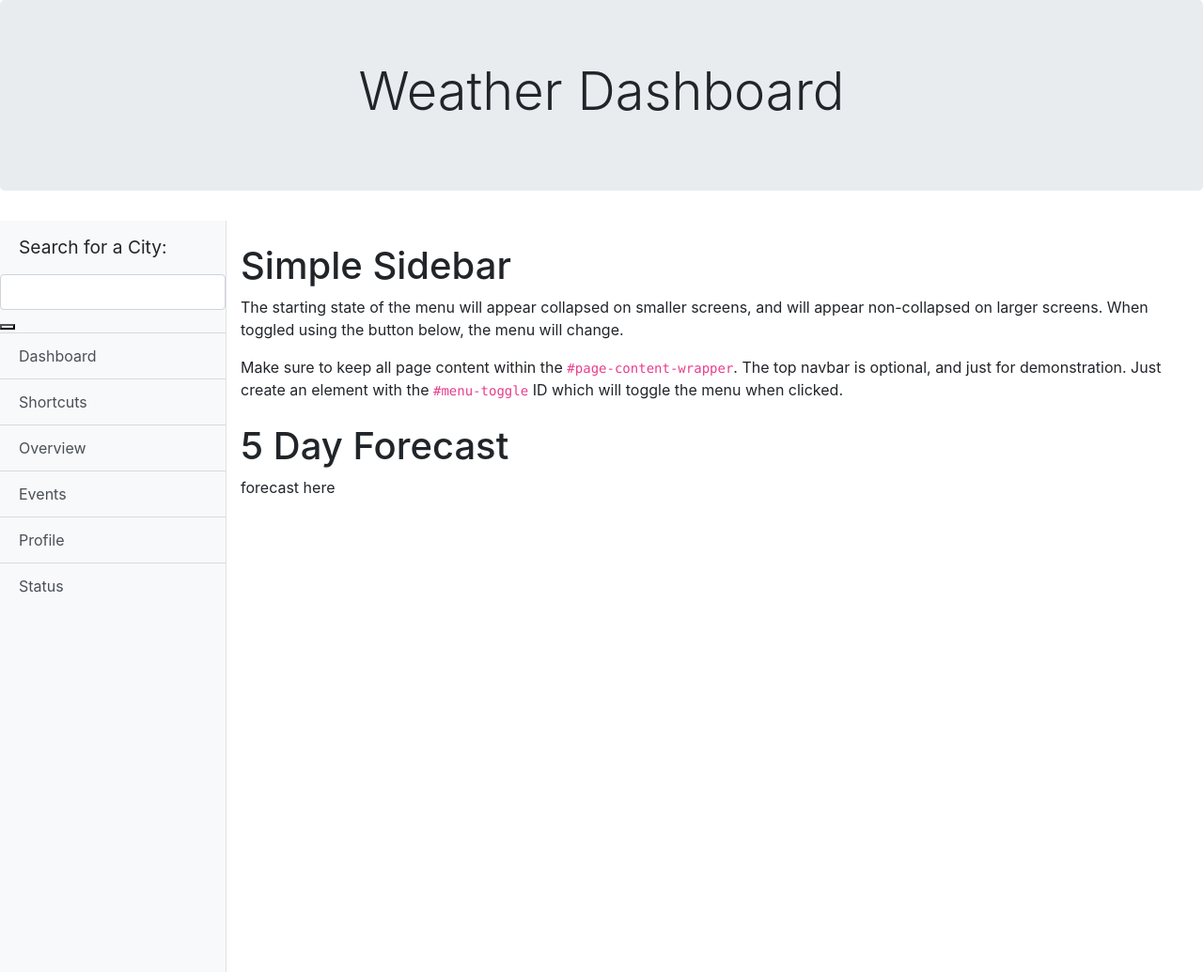
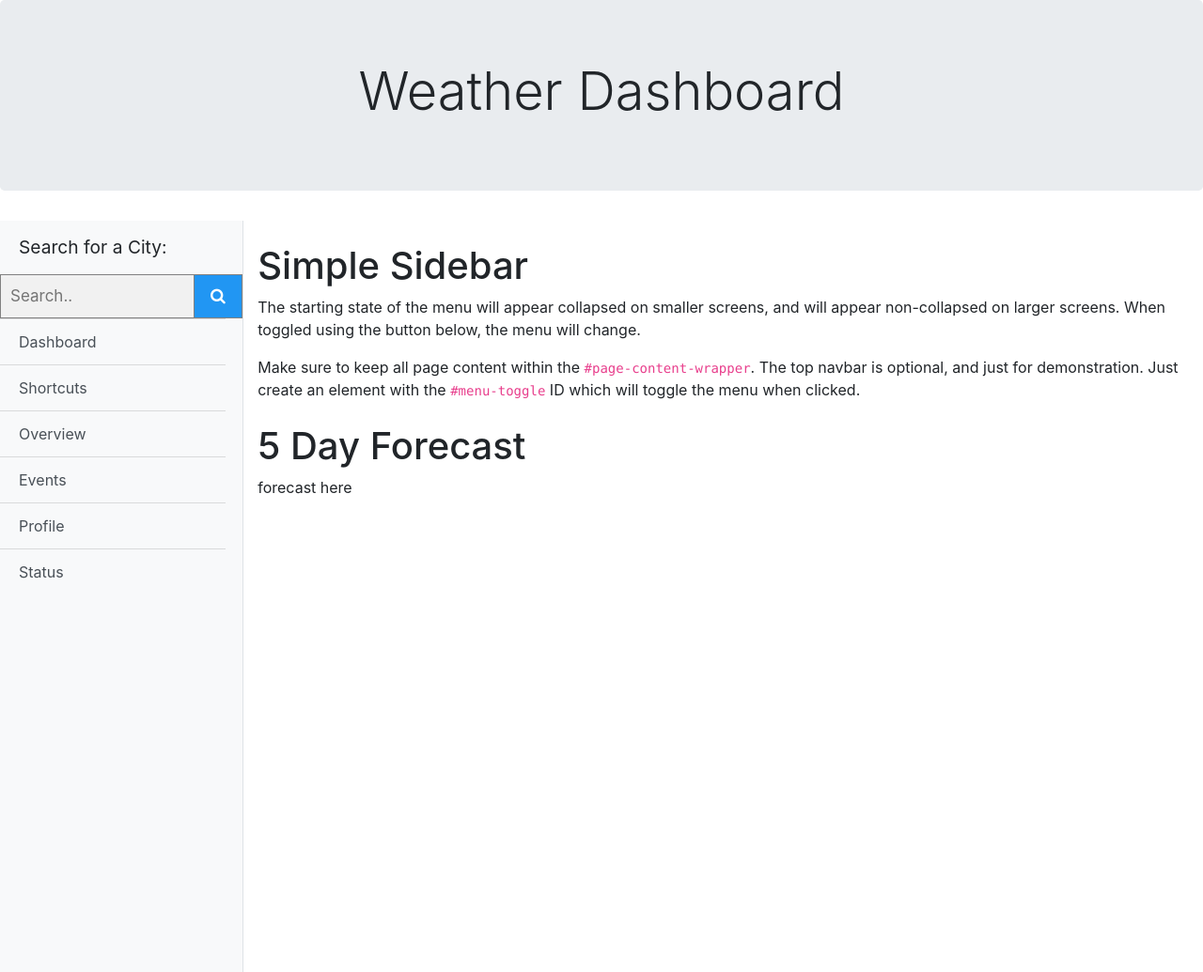
Before and after one commit to bg00/weatherdashboard, a plain HTML site: page index.html in a window 1280 px wide. Shown: the whole page at 94% size. Drawn offline with nearby package versions, Linux system fonts and the light colour scheme.

Commit message:
added search bar

```diff
--- a/index.html
+++ b/index.html
@@ -10,6 +10,7 @@
       integrity="sha384-ggOyR0iXCbMQv3Xipma34MD+dH/1fQ784/j6cY/iJTQUOhcWr7x9JvoRxT2MZw1T"
       crossorigin="anonymous"
     />
+    <link rel="stylesheet" href="https://cdnjs.cloudflare.com/ajax/libs/font-awesome/4.7.0/css/font-awesome.min.css">
     <link rel="stylesheet" href="style.css" />
     <script src="script.js"></script>
     <title>Weather Dashboard</title>
@@ -23,10 +24,10 @@
       <!-- Sidebar -->
       <div class="bg-light border-right" id="sidebar-wrapper">
         <div class="sidebar-heading">Search for a City:</div>
-        <div class="searchBar">
-          <input class="form-control" type="text" name="cityInput" />
-          <button type="submit"></button>
-        </div>
+        <form class="example" action="action_page.php">
+  <input type="text" placeholder="Search.." name="search">
+  <button type="submit"><i class="fa fa-search"></i></button>
+</form>
         <div class="list-group list-group-flush">
           <a href="#" class="list-group-item list-group-item-action bg-light"
             >Dashboard</a
--- a/style.css
+++ b/style.css
@@ -46,3 +46,41 @@ body {
 .jumbotron {
   text-align: center;
 }
+
+* {
+  box-sizing: border-box;
+}
+
+/* Style the search field */
+form.example input[type=text] {
+  padding: 10px;
+  font-size: 17px;
+  border: 1px solid grey;
+  float: left;
+  width: 80%;
+  background: #f1f1f1;
+}
+
+/* Style the submit button */
+form.example button {
+  float: left;
+  width: 20%;
+  padding: 10px;
+  background: #2196F3;
+  color: white;
+  font-size: 17px;
+  border: 1px solid grey;
+  border-left: none; /* Prevent double borders */
+  cursor: pointer;
+}
+
+form.example button:hover {
+  background: #0b7dda;
+}
+
+/* Clear floats */
+form.example::after {
+  content: "";
+  clear: both;
+  display: table;
+}
```
